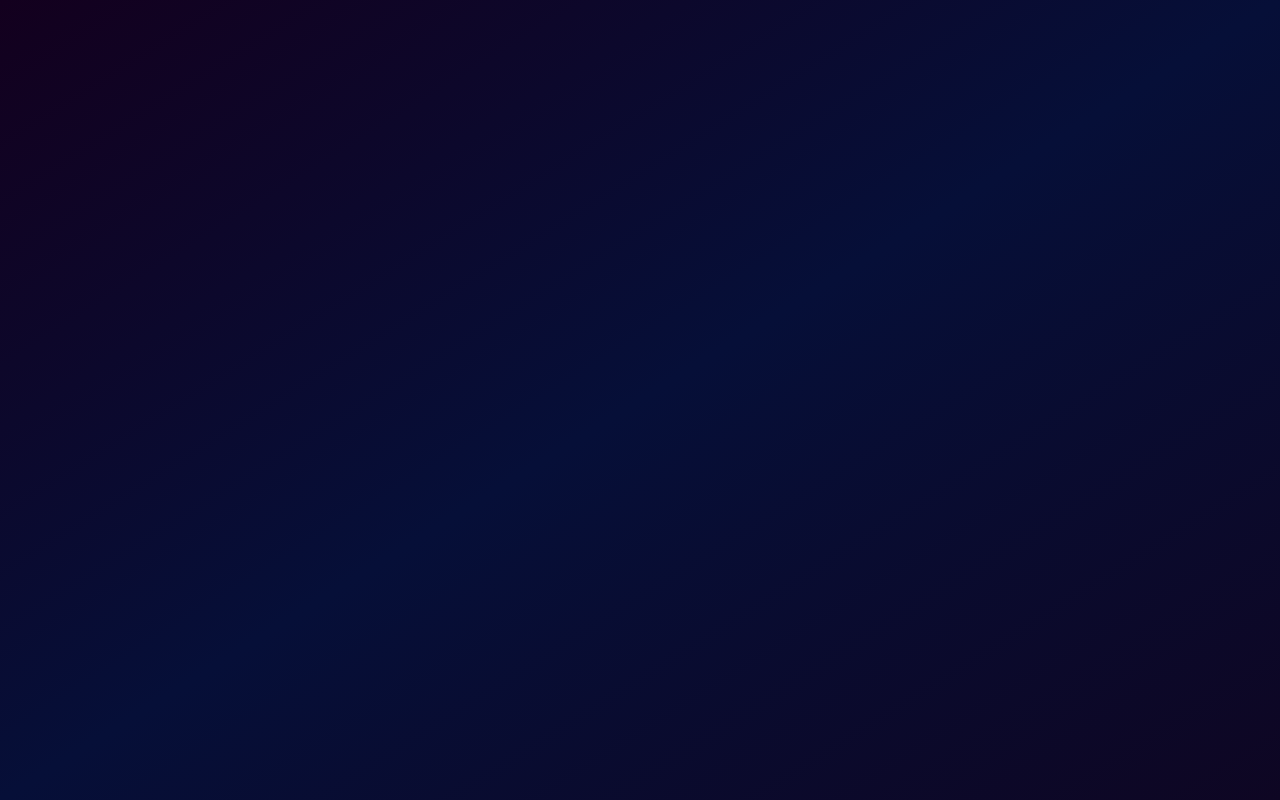
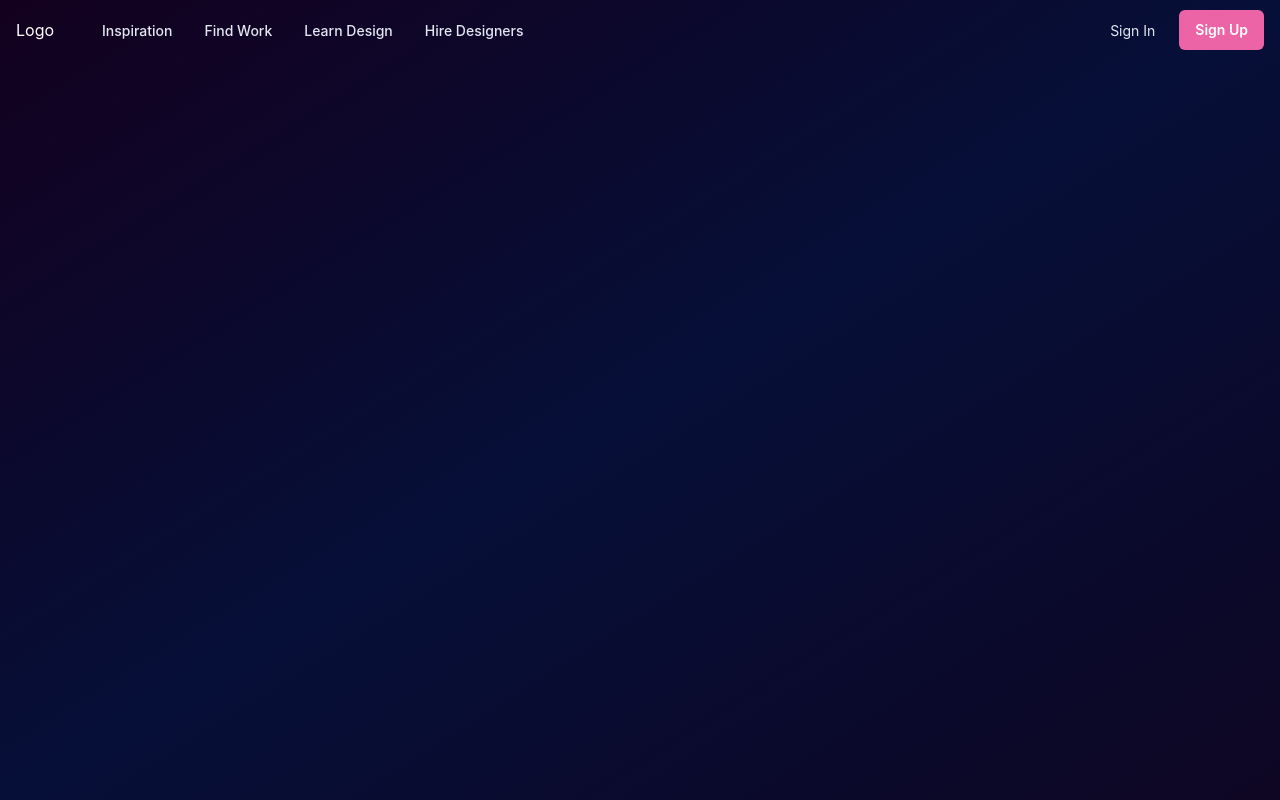
Before and after one commit to mrigankdoshy/astronutz, a React (Vite) app: page / in a window 1280 px wide. Built offline with nearby package versions, Linux system fonts and the light colour scheme.

Commit message:
Split files

```diff
--- a/index.html
+++ b/index.html
@@ -4,7 +4,7 @@
     <meta charset="UTF-8" />
     <link rel="icon" type="image/svg+xml" href="/src/favicon.svg" />
     <meta name="viewport" content="width=device-width, initial-scale=1.0" />
-    <title>Vite+ReactTS+Chakra+Jest</title>
+    <title>AstroNUTZ</title>
   </head>
   <body>
     <div id="root"></div>
--- a/src/App.tsx
+++ b/src/App.tsx
@@ -1,7 +1,13 @@
 import { Box } from '@chakra-ui/react';
 
+import NavBar from './components/navigation/NavBar';
+
 function App(): JSX.Element {
-  return <Box h="calc(100vh)" />;
+  return (
+    <Box h="calc(100vh)">
+      <NavBar />
+    </Box>
+  );
 }
 
 export default App;
--- /dev/null
+++ b/src/components/navigation/DesktopNav.tsx
@@ -0,0 +1,66 @@
+import {
+  Box,
+  Link,
+  Popover,
+  PopoverContent,
+  PopoverTrigger,
+  Stack,
+  useColorModeValue,
+} from '@chakra-ui/react';
+
+import { Colors } from '../../styles/colors';
+
+import DesktopSubNav from './DesktopSubNav';
+import { navItems } from './shared';
+
+export default function DesktopNav() {
+  const linkColor = useColorModeValue('gray.600', 'gray.200');
+  const linkHoverColor = useColorModeValue('gray.800', Colors.white);
+  const popoverContentBgColor = useColorModeValue(
+    Colors.white,
+    Colors.richBlack
+  );
+
+  return (
+    <Stack direction="row" spacing={4}>
+      {navItems.map((navItem) => (
+        <Box key={navItem.label}>
+          <Popover trigger="hover" placement="bottom-start">
+            <PopoverTrigger>
+              <Link
+                p={2}
+                href={navItem.href ?? '#'}
+                fontSize="sm"
+                fontWeight={500}
+                color={linkColor}
+                _hover={{
+                  textDecoration: 'none',
+                  color: linkHoverColor,
+                }}
+              >
+                {navItem.label}
+              </Link>
+            </PopoverTrigger>
+
+            {navItem.children && (
+              <PopoverContent
+                border={0}
+                boxShadow="xl"
+                bg={popoverContentBgColor}
+                p={4}
+                rounded="xl"
+                minW="sm"
+              >
+                <Stack>
+                  {navItem.children.map((child) => (
+                    <DesktopSubNav key={child.label} {...child} />
+                  ))}
+                </Stack>
+              </PopoverContent>
+            )}
+          </Popover>
+        </Box>
+      ))}
+    </Stack>
+  );
+}
--- /dev/null
+++ b/src/components/navigation/DesktopSubNav.tsx
@@ -0,0 +1,48 @@
+import { ChevronRightIcon } from '@chakra-ui/icons';
+import {
+  Box,
+  Flex,
+  Icon,
+  Link,
+  Stack,
+  Text,
+  useColorModeValue,
+} from '@chakra-ui/react';
+import { NavItem } from './shared';
+
+export default function DesktopSubNav({ label, href, subLabel }: NavItem) {
+  return (
+    <Link
+      href={href}
+      role="group"
+      display="block"
+      p={2}
+      rounded="md"
+      _hover={{ bg: useColorModeValue('pink.50', 'gray.900') }}
+    >
+      <Stack direction="row" align="center">
+        <Box>
+          <Text
+            transition="all .3s ease"
+            _groupHover={{ color: 'pink.400' }}
+            fontWeight={500}
+          >
+            {label}
+          </Text>
+          <Text fontSize="sm">{subLabel}</Text>
+        </Box>
+        <Flex
+          transition="all .3s ease"
+          transform="translateX(-10px)"
+          opacity={0}
+          _groupHover={{ opacity: '100%', transform: 'translateX(0)' }}
+          justify="flex-end"
+          align="center"
+          flex={1}
+        >
+          <Icon color="pink.400" w={5} h={5} as={ChevronRightIcon} />
+        </Flex>
+      </Stack>
+    </Link>
+  );
+}
--- /dev/null
+++ b/src/components/navigation/MobileNav.tsx
@@ -0,0 +1,18 @@
+import { Stack, useColorModeValue } from '@chakra-ui/react';
+
+import MobileNavItem from './MobileNavItem';
+import { navItems } from './shared';
+
+export default function MobileNav() {
+  return (
+    <Stack
+      bg={useColorModeValue('white', 'gray.800')}
+      p={4}
+      display={{ md: 'none' }}
+    >
+      {navItems.map((navItem) => (
+        <MobileNavItem key={navItem.label} {...navItem} />
+      ))}
+    </Stack>
+  );
+}
--- /dev/null
+++ b/src/components/navigation/MobileNavItem.tsx
@@ -0,0 +1,66 @@
+import { ChevronDownIcon } from '@chakra-ui/icons';
+import {
+  Collapse,
+  Flex,
+  Icon,
+  Link,
+  Stack,
+  Text,
+  useColorModeValue,
+  useDisclosure,
+} from '@chakra-ui/react';
+
+import { NavItem } from './shared';
+
+export default function MobileNavItem({ label, children, href }: NavItem) {
+  const { isOpen, onToggle } = useDisclosure();
+
+  return (
+    <Stack spacing={4} onClick={children && onToggle}>
+      <Flex
+        py={2}
+        as={Link}
+        href={href ?? '#'}
+        justify="space-between"
+        align="center"
+        _hover={{
+          textDecoration: 'none',
+        }}
+      >
+        <Text
+          fontWeight={600}
+          color={useColorModeValue('gray.600', 'gray.200')}
+        >
+          {label}
+        </Text>
+        {children && (
+          <Icon
+            as={ChevronDownIcon}
+            transition="all .25s ease-in-out"
+            transform={isOpen ? 'rotate(180deg)' : ''}
+            w={6}
+            h={6}
+          />
+        )}
+      </Flex>
+
+      <Collapse in={isOpen} animateOpacity style={{ marginTop: '0!important' }}>
+        <Stack
+          mt={2}
+          pl={4}
+          borderLeft={1}
+          borderStyle="solid"
+          borderColor={useColorModeValue('gray.200', 'gray.700')}
+          align="start"
+        >
+          {children &&
+            children.map((child) => (
+              <Link key={child.label} py={2} href={child.href}>
+                {child.label}
+              </Link>
+            ))}
+        </Stack>
+      </Collapse>
+    </Stack>
+  );
+}
--- /dev/null
+++ b/src/components/navigation/NavBar.tsx
@@ -0,0 +1,86 @@
+import { CloseIcon, HamburgerIcon } from '@chakra-ui/icons';
+import {
+  Box,
+  Button,
+  Collapse,
+  Flex,
+  IconButton,
+  Stack,
+  Text,
+  useBreakpointValue,
+  useColorModeValue,
+  useDisclosure,
+} from '@chakra-ui/react';
+import DesktopNav from './DesktopNav';
+import MobileNav from './MobileNav';
+
+export default function NavBar() {
+  const { isOpen, onToggle } = useDisclosure();
+
+  return (
+    <Box>
+      <Flex
+        color={useColorModeValue('gray.600', 'white')}
+        minH="60px"
+        py={{ base: 2 }}
+        px={{ base: 4 }}
+        align="center"
+      >
+        <Flex
+          flex={{ base: 1, md: 'auto' }}
+          ml={{ base: -2 }}
+          display={{ base: 'flex', md: 'none' }}
+        >
+          <IconButton
+            onClick={onToggle}
+            icon={
+              isOpen ? <CloseIcon w={3} h={3} /> : <HamburgerIcon w={5} h={5} />
+            }
+            variant="ghost"
+            aria-label="Toggle Navigation"
+          />
+        </Flex>
+        <Flex flex={{ base: 1 }} justify={{ base: 'center', md: 'start' }}>
+          <Text
+            textAlign={useBreakpointValue({ base: 'center', md: 'left' })}
+            fontFamily="heading"
+            color={useColorModeValue('gray.800', 'white')}
+          >
+            Logo
+          </Text>
+
+          <Flex display={{ base: 'none', md: 'flex' }} ml={10}>
+            <DesktopNav />
+          </Flex>
+        </Flex>
+
+        <Stack
+          flex={{ base: 1, md: 0 }}
+          justify="flex-end"
+          direction="row"
+          spacing={6}
+        >
+          <Button as="a" fontSize="sm" fontWeight={400} variant="link" href="#">
+            Sign In
+          </Button>
+          <Button
+            display={{ base: 'none', md: 'inline-flex' }}
+            fontSize="sm"
+            fontWeight={600}
+            color="white"
+            bg="pink.400"
+            _hover={{
+              bg: 'pink.300',
+            }}
+          >
+            Sign Up
+          </Button>
+        </Stack>
+      </Flex>
+
+      <Collapse in={isOpen} animateOpacity>
+        <MobileNav />
+      </Collapse>
+    </Box>
+  );
+}
--- /dev/null
+++ b/src/components/navigation/shared.ts
@@ -0,0 +1,47 @@
+export const navItems: Array<NavItem> = [
+  {
+    label: 'Inspiration',
+    children: [
+      {
+        label: 'Explore Design Work',
+        subLabel: 'Trending Design to inspire you',
+        href: '#',
+      },
+      {
+        label: 'New & Noteworthy',
+        subLabel: 'Up-and-coming Designers',
+        href: '#',
+      },
+    ],
+  },
+  {
+    label: 'Find Work',
+    children: [
+      {
+        label: 'Job Board',
+        subLabel: 'Find your dream design job',
+        href: '#',
+      },
+      {
+        label: 'Freelance Projects',
+        subLabel: 'An exclusive list for contract work',
+        href: '#',
+      },
+    ],
+  },
+  {
+    label: 'Learn Design',
+    href: '#',
+  },
+  {
+    label: 'Hire Designers',
+    href: '#',
+  },
+];
+
+export type NavItem = Readonly<{
+  label: string;
+  subLabel?: string;
+  children?: Array<NavItem>;
+  href?: string;
+}>;
--- /dev/null
+++ b/src/styles/colors.ts
@@ -0,0 +1,14 @@
+// eslint-disable-next-line import/prefer-default-export
+export enum Colors {
+  white = '#FFFFFF',
+  black = '#000000',
+  grey = '#3C3C3E',
+  richBlack = '#101420',
+  purpleHighlight = '#A300F5',
+  spacePurpleLight = '#0E0623',
+  spacePurpleDark = '#13001E',
+  oxfordBlueLight = '#060F38',
+  oxfordBlueDark = '#0A0A2A',
+  royalBlueLight = '#1E50FF',
+  royalBlueDark = '#112469',
+}
--- a/src/theme.ts
+++ b/src/theme.ts
@@ -1,18 +1,6 @@
 import { extendTheme, ThemeConfig } from '@chakra-ui/react';
 
-enum Colors {
-  white = '#FFFFFF',
-  black = '#000000',
-  grey = '#3C3C3E',
-  richBlack = '#101420',
-  purpleHighlight = '#A300F5',
-  spacePurpleLight = '#0E0623',
-  spacePurpleDark = '#13001E',
-  oxfordBlueLight = '#060F38',
-  oxfordBlueDark = '#0A0A2A',
-  royalBlueLight = '#1E50FF',
-  royalBlueDark = '#112469',
-}
+import { Colors } from './styles/colors';
 
 const config: ThemeConfig = {
   initialColorMode: 'dark',
```
Also changed, not shown: .eslintrc.json.
